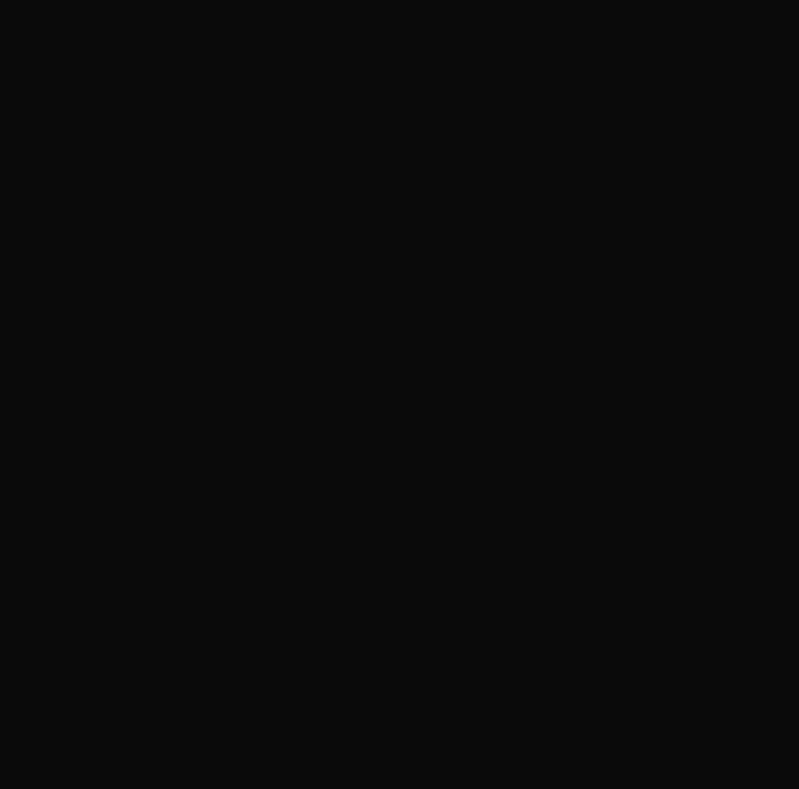
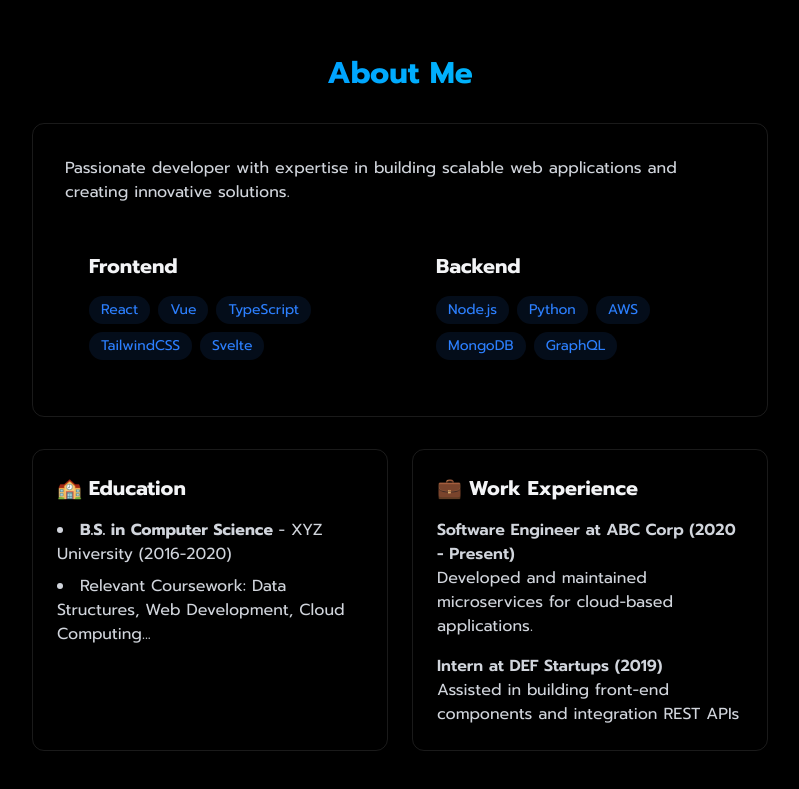
Before and after one commit to Primegicsocialmedia/Project-1, a React (Vite) app: page / in a window 1280 px wide. Shown: the part 825-1614 px from the top of the page, without its empty margins (240-1039 px from the left). Before the commit the page ends 800 px from the top, so only its background shows below. Built offline with nearby package versions, Linux system fonts and the light colour scheme.

Commit message:
about done

```diff
--- a/src/App.jsx
+++ b/src/App.jsx
@@ -3,6 +3,7 @@
 import Navbar from "./components/Navbar";
 import MobileMenu from "./components/MobileMenu";
 import Home from "./components/sections/Home";
+import About from "./components/sections/About";
 
 
 
@@ -21,6 +22,7 @@
           <Navbar menuOpen={menuOpen} setMenuOpen={setMenuOpen}/>
           <MobileMenu menuOpen={menuOpen} setMenuOpen={setMenuOpen}/>
           <Home />
+          <About />
     </div>
    </>
   );
--- a/src/components/sections/About.jsx
+++ b/src/components/sections/About.jsx
@@ -0,0 +1,105 @@
+import React from "react";
+
+const About = () => {
+  const frontendSkills = [
+    "React",
+    "Vue",
+    "TypeScript",
+    "TailwindCSS",
+    "Svelte",
+  ];
+
+  const backendSkills = ["Node.js", "Python", "AWS", "MongoDB", "GraphQL"];
+  return (
+    <section
+      id="about"
+      className="min-h-screen flex items-center justify-center py-20"
+    >
+      <div className="max-w-3xl mx-auto px-4">
+        <h2 className="text-3xl font-bold mb-8 bg-gradient-to-r from-blue-500 to-cyan-400 bg-clip-text text-transparent text-center">
+          {" "}
+          About Me
+        </h2>
+
+        <div className="rounded-xl p-8 border-white/10 border hover:-translate-y-1 transition-all">
+          <p className="text-gray-300 mb-6">
+            Passionate developer with expertise in building scalable web
+            applications and creating innovative solutions.
+          </p>
+
+          <div className="grid grid-cols-1 md:grid-cols-2 gap-6">
+            <div className="rounded-xl p-6 hover:-translate-y-1 transition-all">
+              <h3 className="text-xl font-bold mb-4"> Frontend</h3>
+              <div className="flex flex-wrap gap-2 cursor-pointer">
+                {frontendSkills.map((tech, key) => (
+                  <span
+                    className="bg-blue-500/10 text-blue-500 py-1 px-3 rounded-full text-sm hover:bg-blue-500/20 hover:shadow-[0_2px_8px_rgba(59,130,246,0.2)] transition"
+                    key={key}
+                  >
+                    {tech}
+                  </span>
+                ))}
+              </div>
+            </div>
+            <div className="rounded-xl p-6 hover:-translate-y-1 transition-all">
+              <h3 className="text-xl font-bold mb-4"> Backend</h3>
+              <div className="flex flex-wrap gap-2 cursor-pointer">
+                {backendSkills.map((tech, key) => (
+                  <span
+                    className="bg-blue-500/10 text-blue-500 py-1 px-3 rounded-full text-sm hover:bg-blue-500/20 hover:shadow-[0_2px_8px_rgba(59,130,246,0.2)] transition"
+                    key={key}
+                  >
+                    {tech}
+                  </span>
+                ))}
+              </div>
+            </div>
+          </div>
+        </div>
+        <div className="grid grid-cols-1 md:grid-cols-2 gap-6 mt-8">
+          <div className="p-6 rounded-xl border-white/10 border hover:-translate-y-1 transition-all">
+            <h3 className="text-xl font-bold mb-4"> 🏫 Education </h3>
+            <ul className="list-disc list-inside text-gray-300 space-y-2">
+              <li>
+                <strong> B.S. in Computer Science </strong> - XYZ University
+                (2016-2020)
+              </li>
+              <li>
+                Relevant Coursework: Data Structures, Web Development, Cloud
+                Computing...
+              </li>
+            </ul>
+          </div>
+          <div className="p-6 rounded-xl border-white/10 border hover:-translate-y-1 transition-all">
+            <h3 className="text-xl font-bold mb-4"> 💼 Work Experience </h3>
+            <div className="space-y-4 text-gray-300">
+              <div>
+                <h4 className="font-semibold">
+                  {" "}
+                  Software Engineer at ABC Corp (2020 - Present){" "}
+                </h4>
+                <p>
+                  Developed and maintained microservices for cloud-based
+                  applications.
+                </p>
+              </div>
+
+              <div>
+                <h4 className="font-semibold">
+                  {" "}
+                  Intern at DEF Startups (2019){" "}
+                </h4>
+                <p>
+                  Assisted in building front-end components and integration REST
+                  APIs
+                </p>
+              </div>
+            </div>
+          </div>
+        </div>
+      </div>
+    </section>
+  );
+};
+
+export default About;
```
